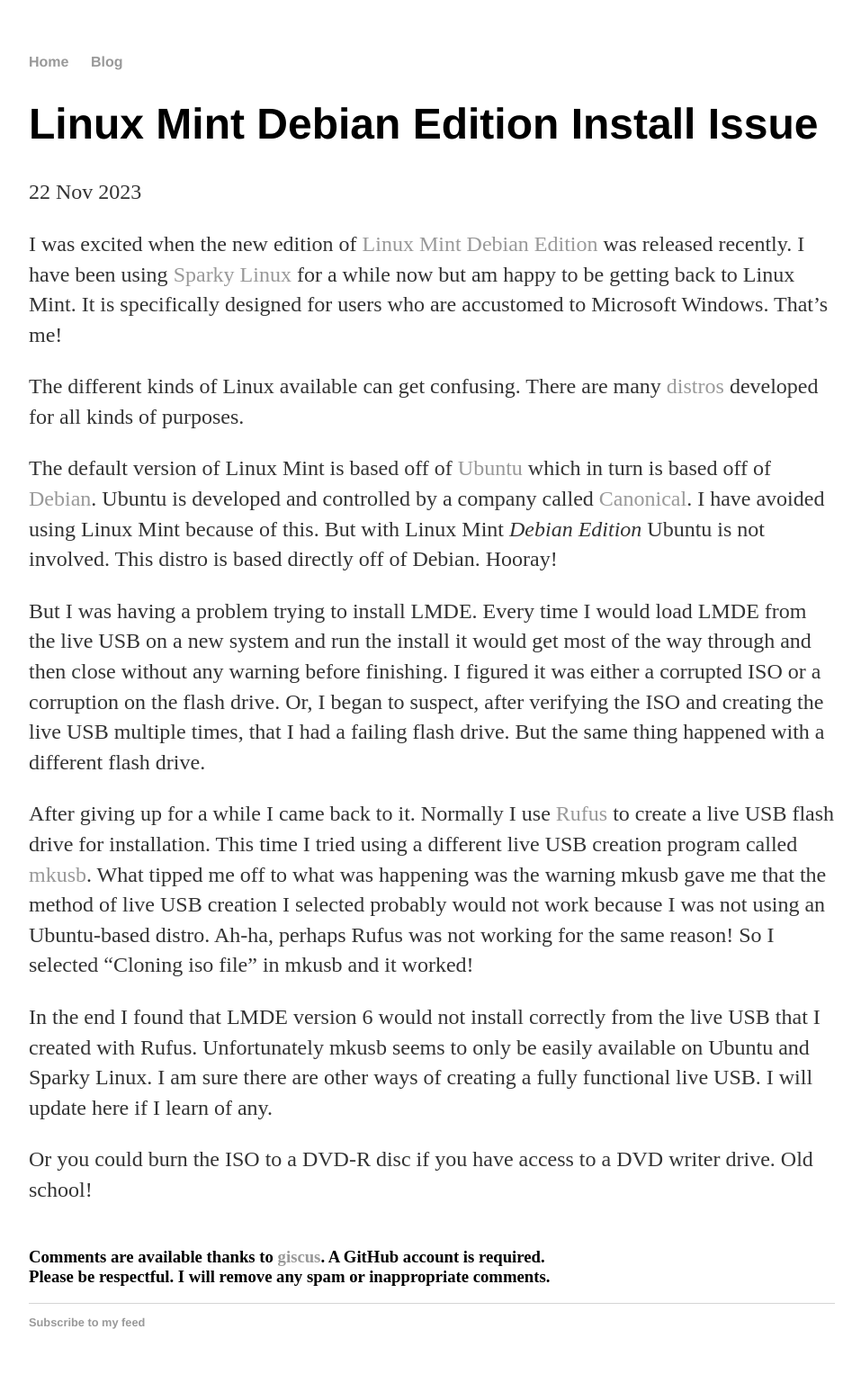
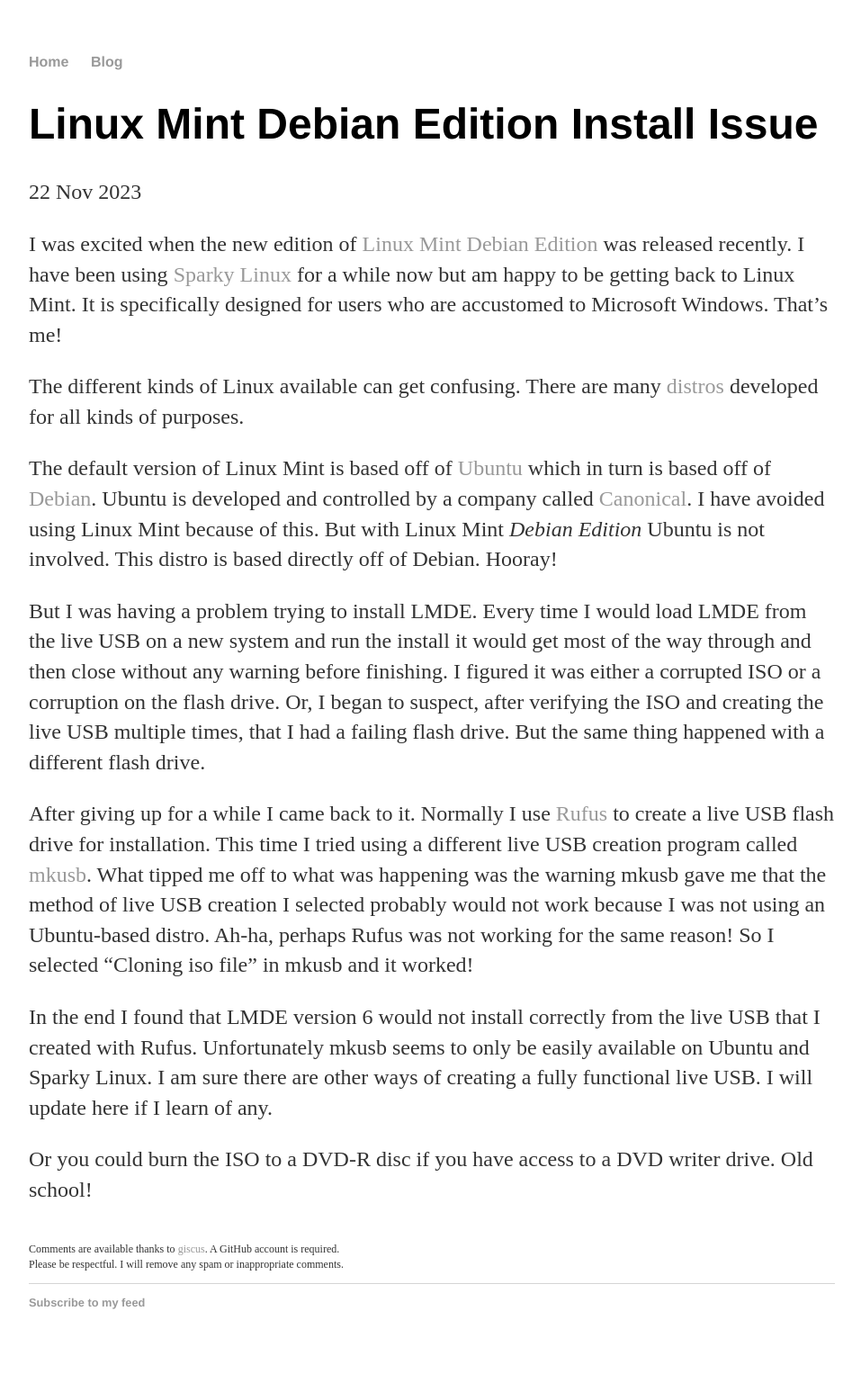
Before and after one commit to martinsblog/martinsblog.github.io, a Jekyll site: the page built from _posts/2023-11-22-lmde-live-USB-creation.md, in a window 1280 px wide. Shown: the whole page at 90% size, without its empty margins (160-1117 px from the left). Built offline with Jekyll 4.4.1, drawn with Linux system fonts in a browser that asks for light colours; comment, search, counter and statistics services are not loaded; after the commit the page ends 1515 px from its top, so only the background shows below that.

Commit message:
Update post.html

```diff
--- a/_layouts/post.html
+++ b/_layouts/post.html
@@ -8,11 +8,11 @@
     {{ content }}
 </div>
 
-<h3>
+<p style="font-size: 0.75em" style="font-style: bold" style="justify-content: center">
     <br />
     Comments are available thanks to <a href="https://github.com/giscus/giscus">giscus</a>. A GitHub account is required.<br />
     Please be respectful. I will remove any spam or inappropriate comments.
-</h3>
+</p>
 
 <script src="https://giscus.app/client.js"
         data-repo="martinsblog/martinsblog.github.io"
```
